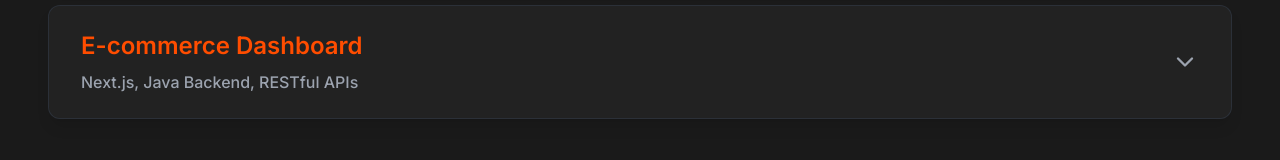
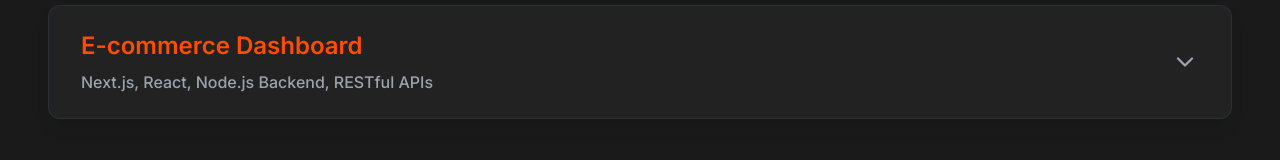
Before and after one commit to IrishLince/portfolio, a Next.js app: page /myproject in a window 1280 px wide. Shown: the part 435-595 px from the top of the page. Built offline with nearby package versions, Linux system fonts and the light colour scheme.

Commit message:
Update project content

```diff
--- a/src/app/myproject/page.tsx
+++ b/src/app/myproject/page.tsx
@@ -50,15 +50,18 @@
     {
       id: "item-3",
       title: "E-commerce Dashboard",
-      technology: "Next.js, Java Backend, RESTful APIs",
-      description: "Created an administrative dashboard for managing products, orders, and customer data with real-time updates.",
-      role: "Backend Developer",
+      technology: "Next.js, React, Node.js Backend, RESTful APIs",
+      description: "Mecha Mods is your go-to destination for all things mechanical keyboards. Whether you're looking for high-quality keyboards, key-caps, switches, or accessories, we offer a wide range of products to cater to your needs. Our listings are detailed with images and specifications to help you make informed decisions. Additionally, we provide professional services including keyboard assembly, switch lubing, and custom switch modifications. These services are designed to enhance the performance and longevity of your keyboard, ensuring it delivers the best experience possible. At Mecha Mods, we focus on providing a seamless shopping experience with easy-to-navigate menus and a secure payment system, so you can shop with confidence.",
+      projectUrl: "https://mechamods.up.railway.app/",
+      role: "Full Stack Developer",
       duration: "2023",
       keyFeatures: [
-        "Real-time Updates",
-        "Product Management",
-        "Order Tracking",
-        "Customer Analytics"
+        "Wide Product Selection",
+        "Detailed Product Listings with Images",
+        "Professional Services (Assembly, Lubing, Modifications)",
+        "Secure Payment System",
+        "Seamless Shopping Experience",
+        "Customer Support"
       ]
     }
   ];
```
